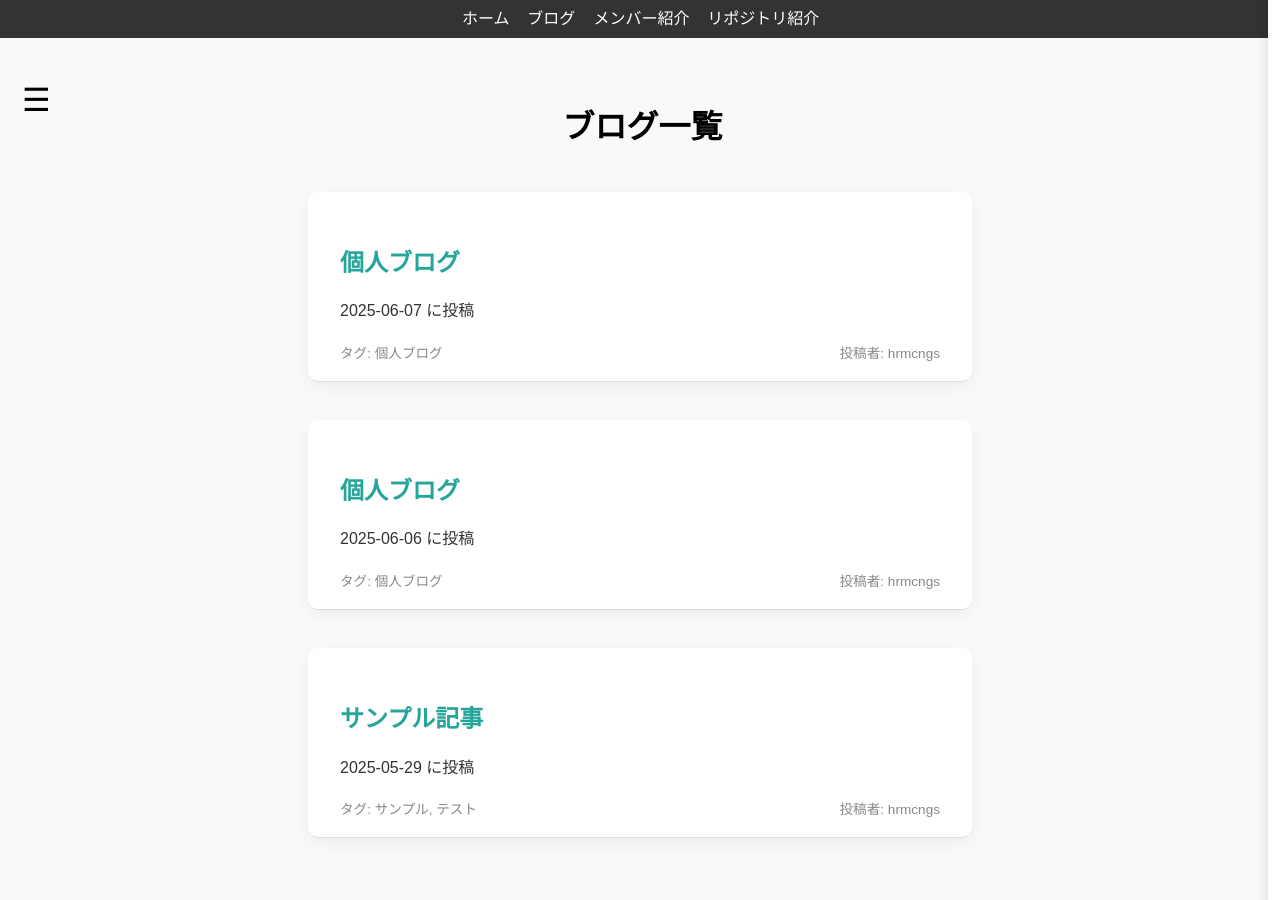
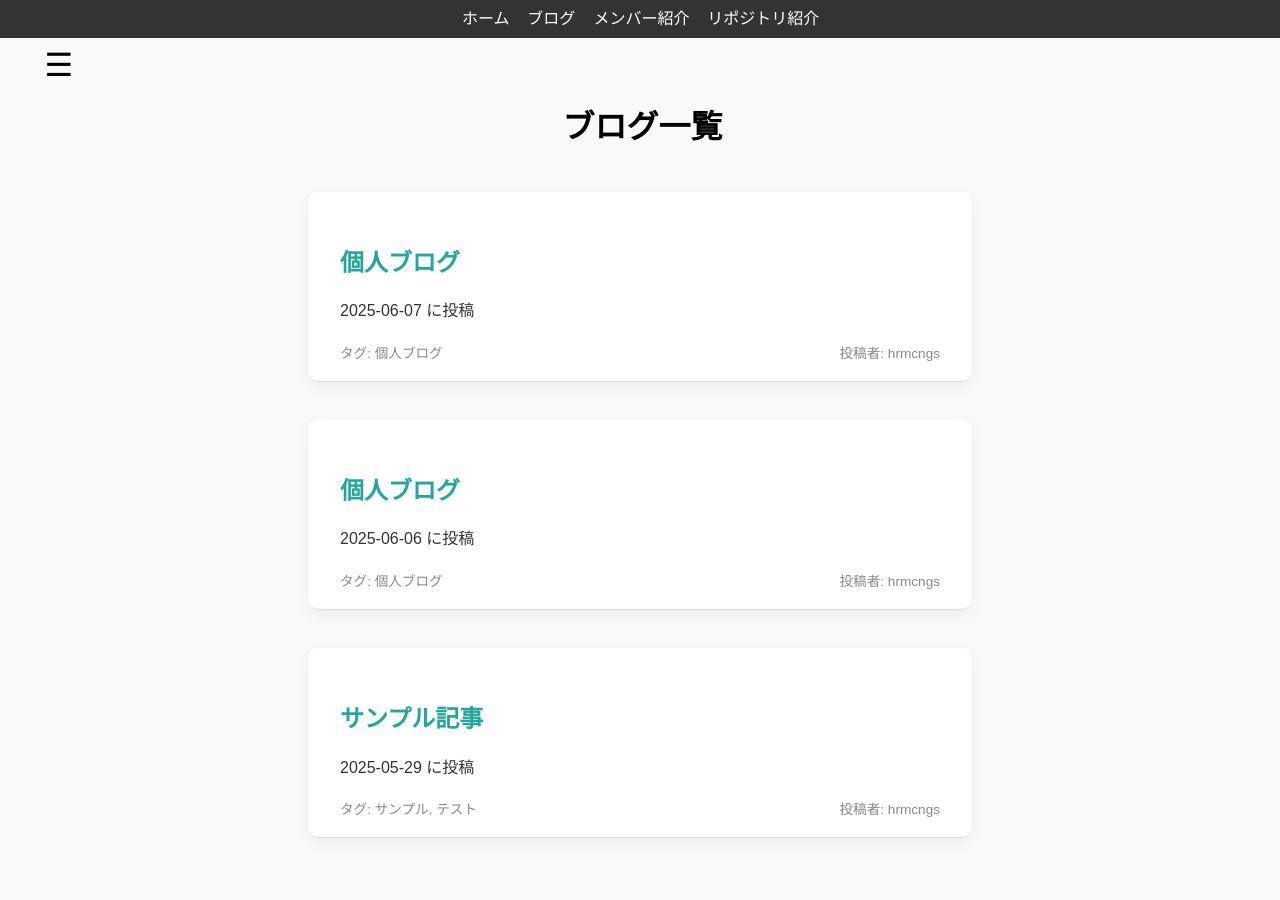
Before and after one commit to Drowse-Lab/Drowse-Lab, a Jekyll site: the page built from blog.html, in a window 1280 px wide. Built offline with Jekyll 4.4.1, drawn with Linux system fonts in a browser that asks for light colours.

Commit message:
Update styles.css

```diff
--- a/assets/css/styles.css
+++ b/assets/css/styles.css
@@ -355,8 +355,8 @@
 
 .hamburger-button {
   position: fixed;
-  top: 5rem;
-  left: 1rem;
+  top: 5vh;          /* 画面の高さの5% */
+  left: 3vw;         /* 画面の幅の3% */
   z-index: 5;
   font-size: 2rem;
   background: transparent;
@@ -367,11 +367,12 @@
 .filter-sidebar {
   position: fixed;
   top: 0;
-  right: -320px;
-  width: 300px;
+  right: -80vw;       /* 初期は画面外へ（幅の80%分） */
+  width: 75vw;        /* 幅は画面の75% */
+  max-width: 300px;   /* 最大300pxまで */
   height: 100vh;
   background: white;
-  padding: 1rem;
+  padding: 5%;
   transition: right 0.3s ease;
   z-index: 5;
   box-shadow: -2px 0 10px rgba(0,0,0,0.1);
@@ -382,12 +383,13 @@
 }
 
 .filter-button {
-  margin: 0.2rem;
-  padding: 0.4rem 0.8rem;
+  margin: 1% 2%;
+  padding: 0.5rem 1rem;
   border: 1px solid #ccc;
   background: #f5f5f5;
   cursor: pointer;
-  border-radius: 4px;
+  border-radius: 0.5rem;
+  font-size: 1rem;
 }
 
 .filter-button.active {
@@ -398,10 +400,10 @@
 
 .filter-close {
   position: absolute;
-  top: 1rem;
-  right: 1rem;
+  top: 3%;
+  right: 3%;
   background: none;
-  font-size: 1.5rem;
+  font-size: 2rem;
   border: none;
   cursor: pointer;
 }
```
